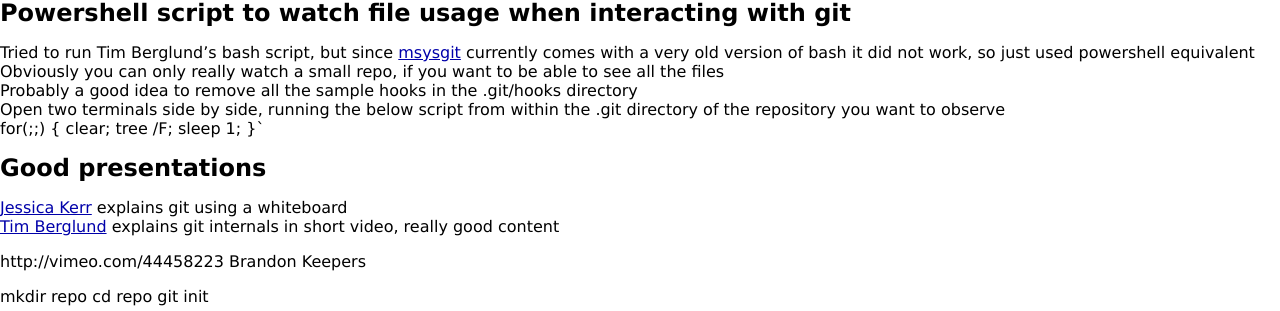
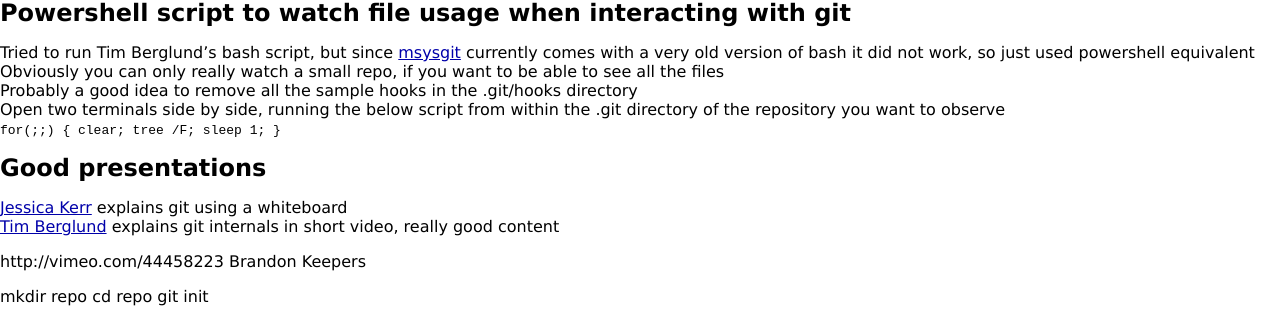
Before and after one commit to pmcgrath/pmcgrath.github.com, a Jekyll site: the page built from _posts/2012-10-14-git.md, in a window 1280 px wide. Shown: the part 757-1068 px from the top of the page. Built offline with Jekyll 4.4.1, drawn with Linux system fonts in a browser that asks for light colours.

Commit message:
Switched to use backticks to escape code

```diff
--- a/_posts/2012-10-14-git.md
+++ b/_posts/2012-10-14-git.md
@@ -52,7 +52,7 @@ Tried to run Tim Berglund's bash script, but since [msysgit](http://msysgit.gith
 Obviously you can only really watch a small repo, if you want to be able to see all the files
 Probably a good idea to remove all the sample hooks in the .git/hooks directory
 Open two terminals side by side, running the below script from within the .git directory of the repository you want to observe
-for(;;) { clear; tree /F; sleep 1; }`
+`for(;;) { clear; tree /F; sleep 1; }`
 
 
 Good presentations
```
